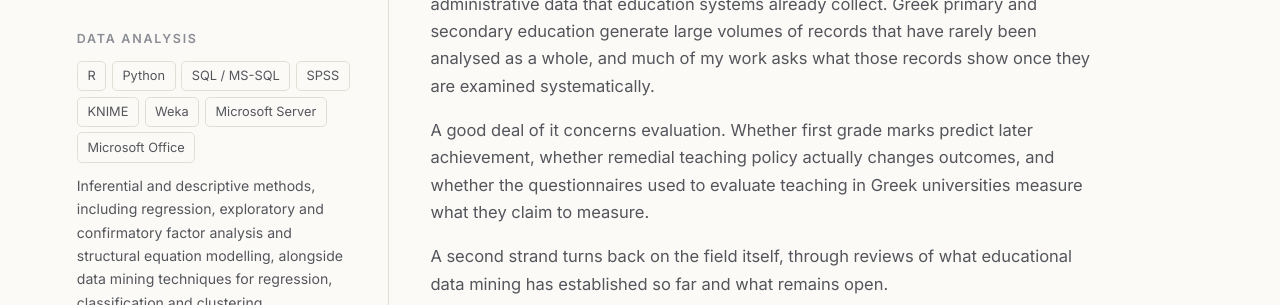
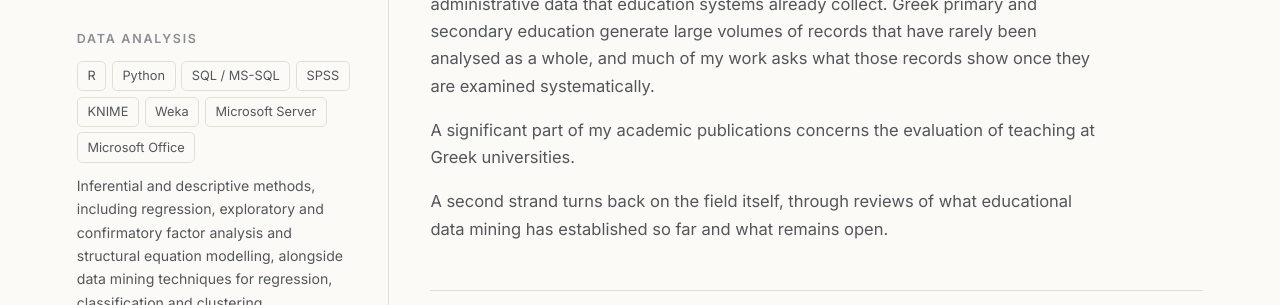
Before and after one commit to hpapadogiannis/cv, a plain HTML site: page index.html in a window 1280 px wide. Shown: the part 495-800 px from the top of the page. Drawn offline with Linux system fonts and the light colour scheme.

Commit message:
Update research evaluation descriptions in index.html

```diff
--- a/index.html
+++ b/index.html
@@ -340,7 +340,7 @@ const T = {
   lab_research:"Research", h_research:"What I work on",
   research:[
    "My research sits where methods from machine learning and statistics meet the administrative data that education systems already collect. Greek primary and secondary education generate large volumes of records that have rarely been analysed as a whole, and much of my work asks what those records show once they are examined systematically.",
-   "A good deal of it concerns evaluation. Whether first grade marks predict later achievement, whether remedial teaching policy actually changes outcomes, and whether the questionnaires used to evaluate teaching in Greek universities measure what they claim to measure.",
+   "A significant part of my academic publications concerns the evaluation of teaching at Greek universities.",
    "A second strand turns back on the field itself, through reviews of what educational data mining has established so far and what remains open."
   ],
   lab_pubs:"Publications", h_pubs:"Peer-reviewed work",
@@ -365,7 +365,7 @@ const T = {
   lab_research:"Έρευνα", h_research:"Με τι ασχολούμαι",
   research:[
    "Η έρευνά μου τοποθετείται εκεί όπου οι μέθοδοι της μηχανικής μάθησης και της στατιστικής συναντούν τα διοικητικά δεδομένα που ήδη συγκεντρώνουν τα εκπαιδευτικά συστήματα. Η ελληνική πρωτοβάθμια και δευτεροβάθμια εκπαίδευση παράγει τεράστιο όγκο εγγραφών που σπάνια αναλύθηκαν συνολικά, και μεγάλο μέρος της δουλειάς μου ρωτά τι δείχνουν αυτές οι εγγραφές όταν εξεταστούν συστηματικά.",
-   "Αρκετό από αυτό αφορά την αξιολόγηση. Αν οι βαθμοί της πρώτης τάξης προβλέπουν τη μετέπειτα επίδοση, αν η πολιτική της ενισχυτικής διδασκαλίας μεταβάλλει πράγματι τα αποτελέσματα, και αν τα ερωτηματολόγια που χρησιμοποιούνται για την αξιολόγηση του διδακτικού έργου στα ελληνικά πανεπιστήμια μετρούν όσα ισχυρίζονται ότι μετρούν.",
+   "Σημαντικό μέρος της ακαδημαϊκής μου βιβλιογραφίας αφορά την αξιολόγηση του διδακτικού έργου στα ελληνικά πανεπιστήμια.",
    "Μια δεύτερη γραμμή στρέφεται στο ίδιο το πεδίο, μέσα από ανασκοπήσεις για όσα έχει εδραιώσει ως τώρα η εξόρυξη εκπαιδευτικών δεδομένων και για όσα παραμένουν ανοιχτά."
   ],
   lab_pubs:"Δημοσιεύσεις", h_pubs:"Εργασίες με κρίση",
```
